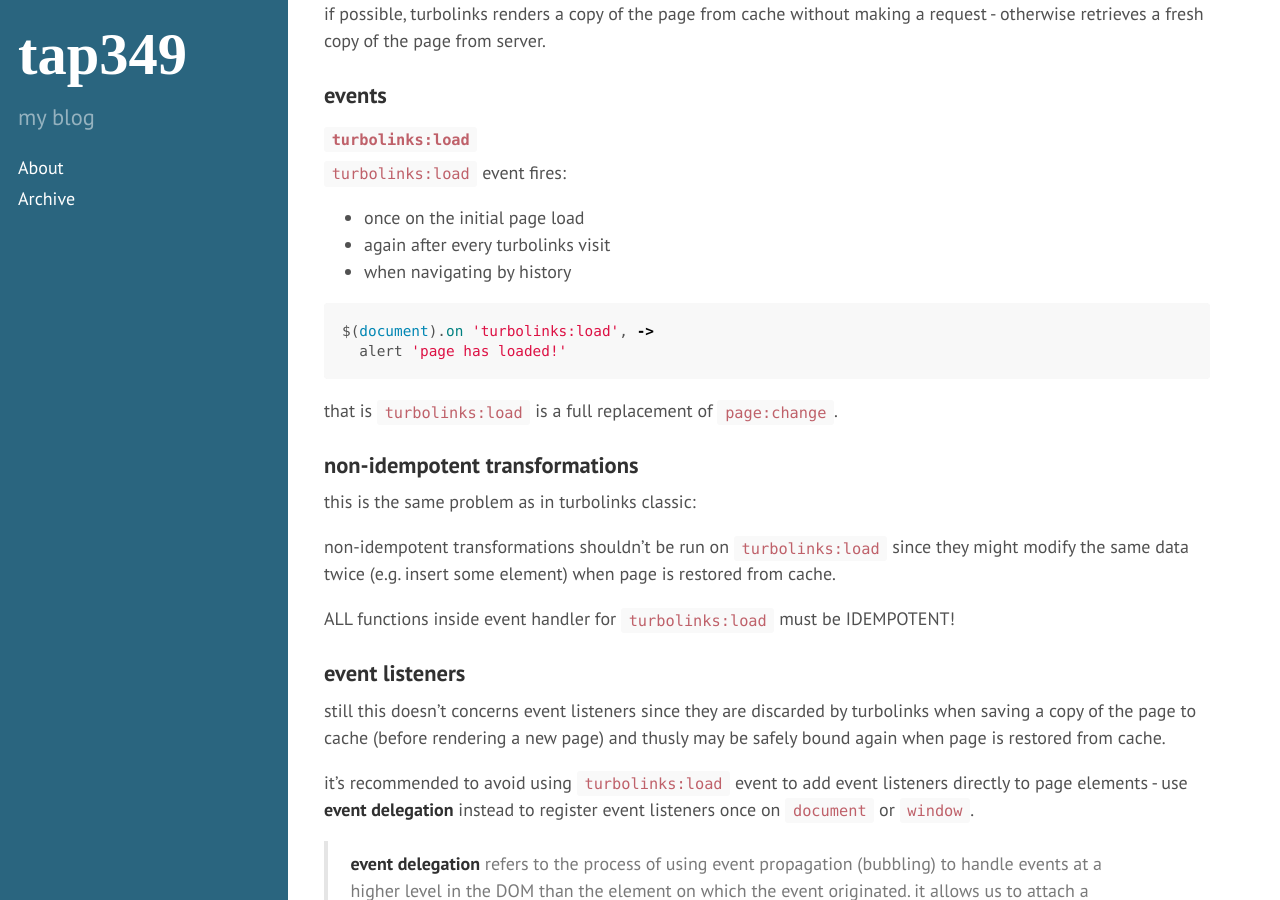
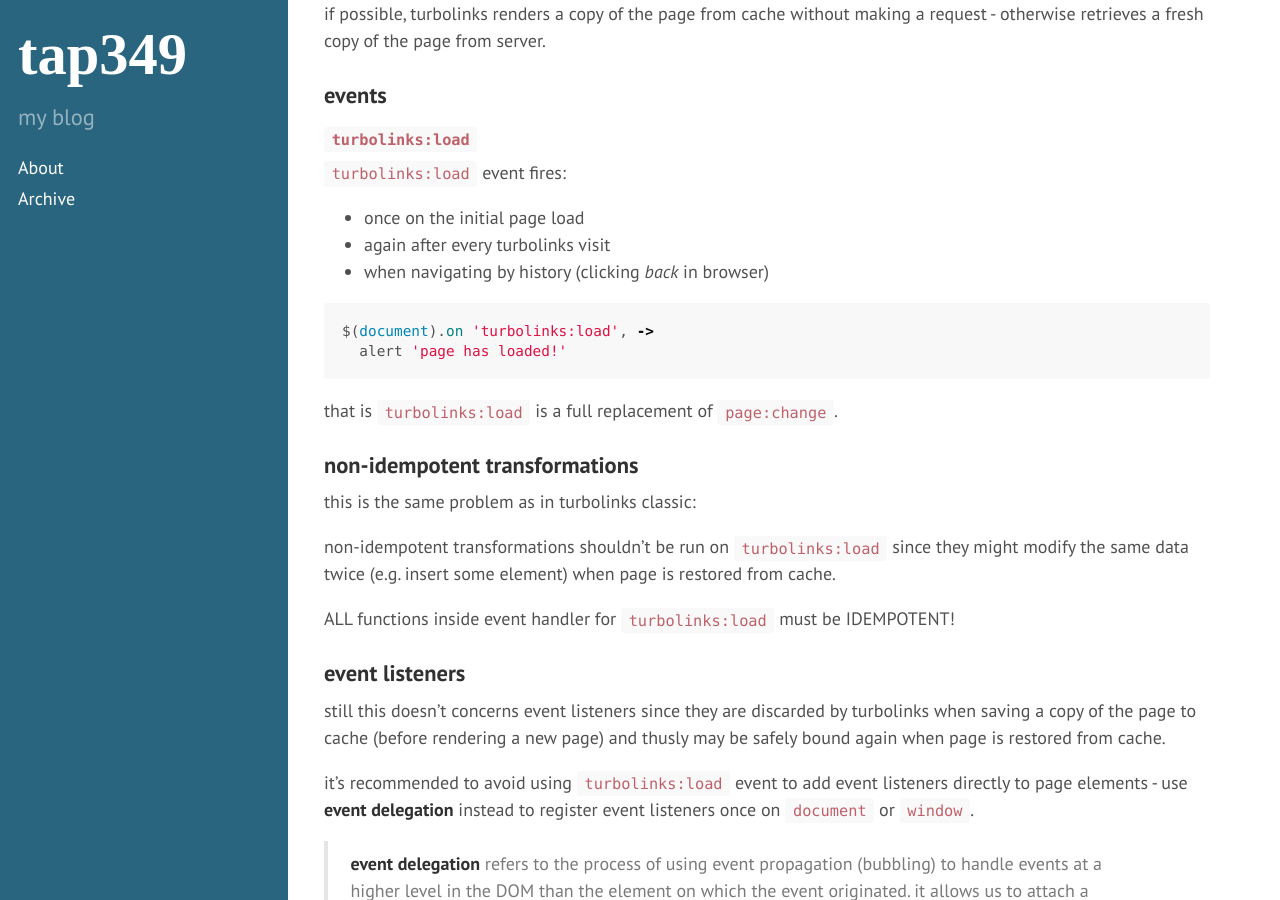
Before and after one commit to tap349/tap349.github.io, a Jekyll site: the page built from _posts/2016-03-24-turbolinks.md, in a window 1280 px wide and 900 px high, scrolled down 3309 px. Built offline with Jekyll 4.4.1, drawn with Linux system fonts in a browser that asks for light colours.

Commit message:
update 2016-04-22_09:25:29

````diff
--- a/_posts/2016-03-24-turbolinks.md
+++ b/_posts/2016-03-24-turbolinks.md
@@ -144,7 +144,7 @@ making a request - otherwise retrieves a fresh copy of the page from server.
 
 - once on the initial page load
 - again after every turbolinks visit
-- when navigating by history
+- when navigating by history (clicking *back* in browser)
 
 ```coffeescript
 $(document).on 'turbolinks:load', ->
````
